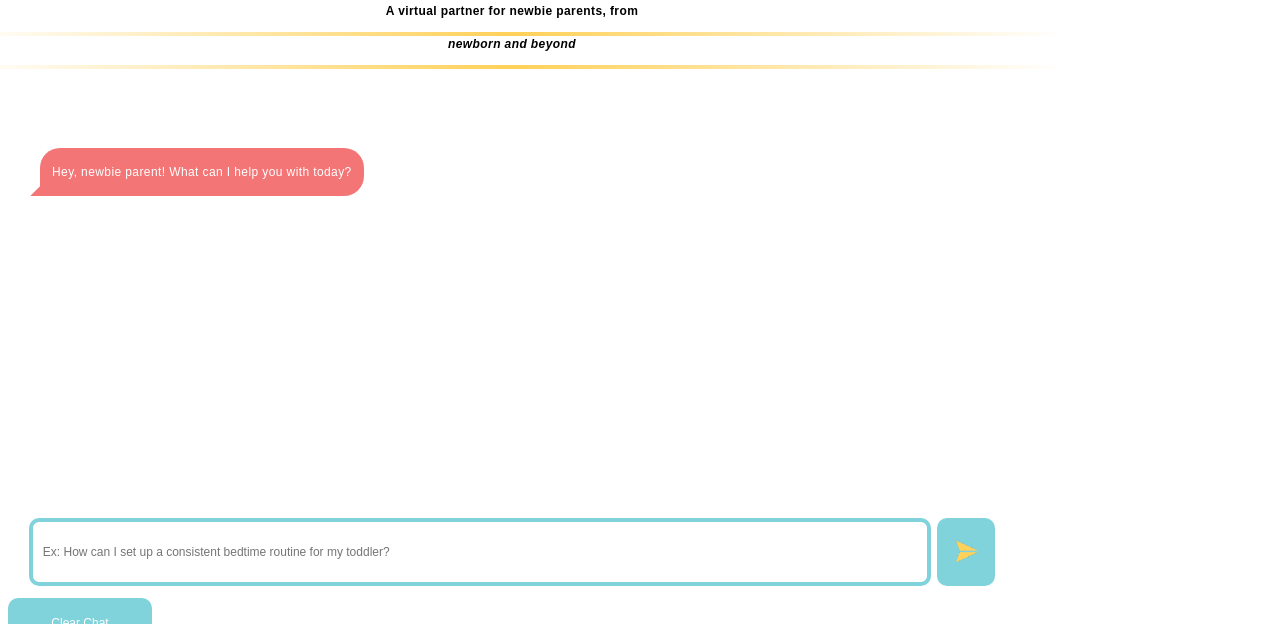
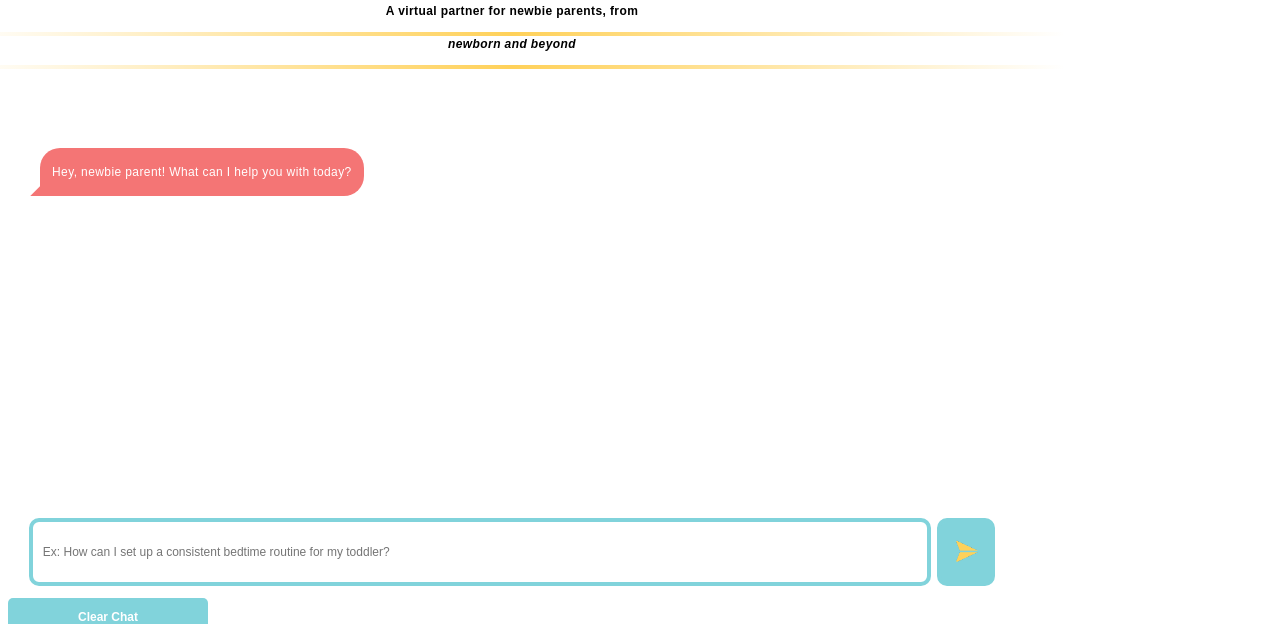
Before and after one commit to sfwells0518/ask-me-chatbot, a website with bundled scripts: page public/newb-v1/v1.html in a window 1280 px wide. Shown: the part 168-800 px from the top of the page. Built offline with nearby package versions, Linux system fonts and the light colour scheme; some packages are replaced by stand-ins of ours; no server answers; files whose address does not match are found by name.

Commit message:
style clear btn in side bar

```diff
--- a/index.css
+++ b/index.css
@@ -362,11 +362,18 @@ hr {
 
 .clear-btn {
   position: relative;
-  background: #81D3DB;
+  background-color: #81D3DB;
+  border-radius: var(--border-rad-lg);
+  border: #81D3DB ;
+  color: #ffffff;
+  font-weight: 800;
+  width: 200px;
+  padding-top: 1em;
+  padding-bottom: 1em;
   border: none !important;
   color: #ffffff;
   margin-top: .5em;
-  width: 12em;
+  margin-bottom: 2.25em;
   text-align: center;
   font-size: .75em;
 }
@@ -379,8 +386,8 @@ hr {
 .new-chat {
   width: 1.4em;
   position: absolute;
-  left: 2.4em;
-  top: 1.3em;
+  left: 4.5em;
+  top: 0.8em;
 }
 
 .sidebar ul {
```
